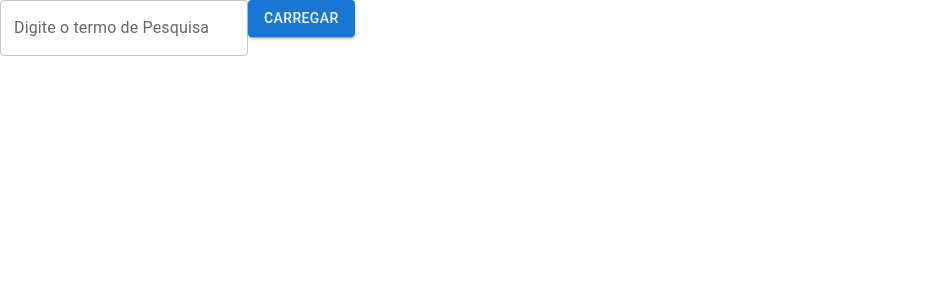
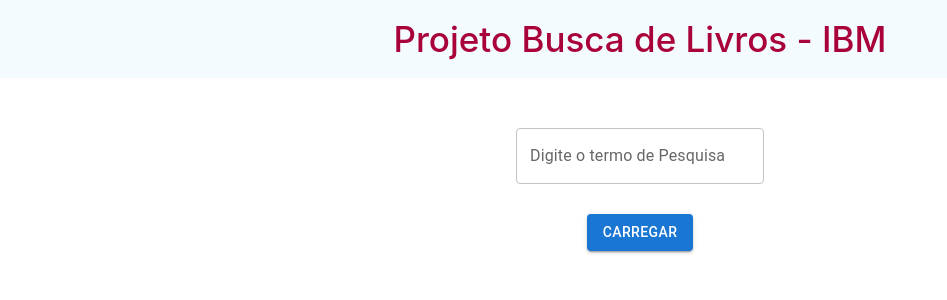
Before and after one commit to luizfelipecirqueira/desafio-tecnico-ibm, a React (Create React App) app: page / in a window 1280 px wide. Shown: the top 300 px of the page, without its empty margins (0-947 px from the left). Built offline with nearby package versions, Linux system fonts and the light colour scheme.

Commit message:
Criando header para apresentação do projeto

```diff
--- a/package.json
+++ b/package.json
@@ -22,6 +22,7 @@
     "react-scripts": "^2.1.3",
     "redux": "^4.2.0",
     "styled": "^1.0.0",
+    "styled-components": "^5.3.5",
     "typescript": "^4.7.3",
     "web-vitals": "^2.1.4"
   },
--- a/src/App.tsx
+++ b/src/App.tsx
@@ -1,8 +1,10 @@
 import { AppContainer } from "./AppContainer";
 import React from "react";
+import { Header } from "./components/Header/Header";
 function App() {
   return (
     <div className="App">
+      <Header />
       <AppContainer />
     </div>
   );
--- /dev/null
+++ b/src/components/Header/Header.tsx
@@ -0,0 +1,10 @@
+import React from 'react';
+import { ContainerHeader, TextoHeader } from '../../styles/Header';
+
+export const Header = () => {
+    return (
+        <ContainerHeader>
+            <TextoHeader>Projeto Busca de Livros - IBM</TextoHeader>
+        </ContainerHeader>
+    )
+}
--- a/src/components/Home/Home.tsx
+++ b/src/components/Home/Home.tsx
@@ -1,6 +1,8 @@
 import React from "react";
 import { TextField, Button } from '@mui/material';
 import { useFormik } from 'formik';
+import { Container, ContainerFormulario, ContainerBotao } from "../../styles/Home";
+
 
 type Props = {
     onSubmit: (values: { search: string }) => void
@@ -16,15 +18,20 @@
     });
 
     return (
-        <div>
+        <Container>
+            <div>
+                <form onSubmit={formik.handleSubmit}>
+                    <ContainerFormulario>
+                        <TextField variant="outlined" label="Digite o termo de Pesquisa" />
 
-            <form onSubmit={formik.handleSubmit}>
-
-                <TextField variant="outlined" label="Digite o termo de Pesquisa" />
-
-                <Button variant="contained">Carregar</Button>
-            </form>
-
-        </div>
+                        <ContainerBotao>
+                            <Button variant="contained">
+                                Carregar
+                            </Button>
+                        </ContainerBotao>
+                    </ContainerFormulario>
+                </form>
+            </div>
+        </Container>
     )
 }
--- /dev/null
+++ b/src/styles/Header.ts
@@ -0,0 +1,15 @@
+import styled from "styled-components";
+
+export const ContainerHeader = styled.div`
+    background-color: #F3FBFF;
+    padding: 30px;
+`;
+
+export const TextoHeader = styled.div`
+    text-align: center;
+    color: #A90139;
+    font-size: 35px;
+    font-weight: 500;
+    font-style: normal;
+    line-height: 18px;
+`;
--- /dev/null
+++ b/src/styles/Home.ts
@@ -0,0 +1,20 @@
+import styled from "styled-components";
+
+export const Container = styled.div`
+    display: flex;
+    margin-top: 50px;
+    justify-content: center;
+    align-items: center;
+`;
+
+export const ContainerFormulario = styled.div`
+    display: flex;
+    flex-direction: column;
+`;
+
+export const ContainerBotao = styled.div`
+    display: flex;
+    margin-top: 30px;
+    justify-content: center;
+    align-items: center;
+`;
```
Also changed, not shown: 1 other file (tests, documents, lock files or other folders).
